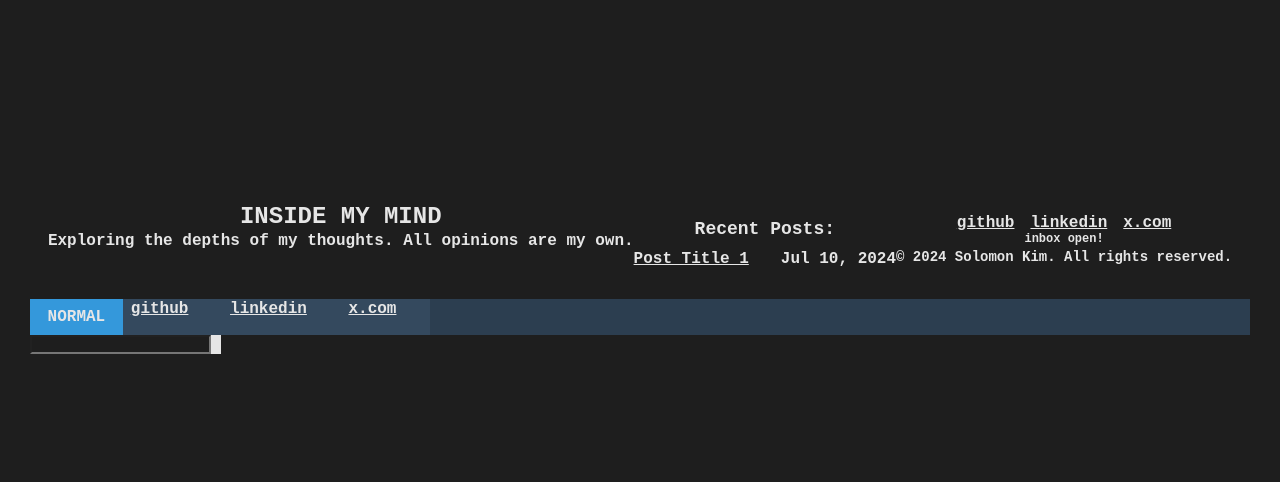
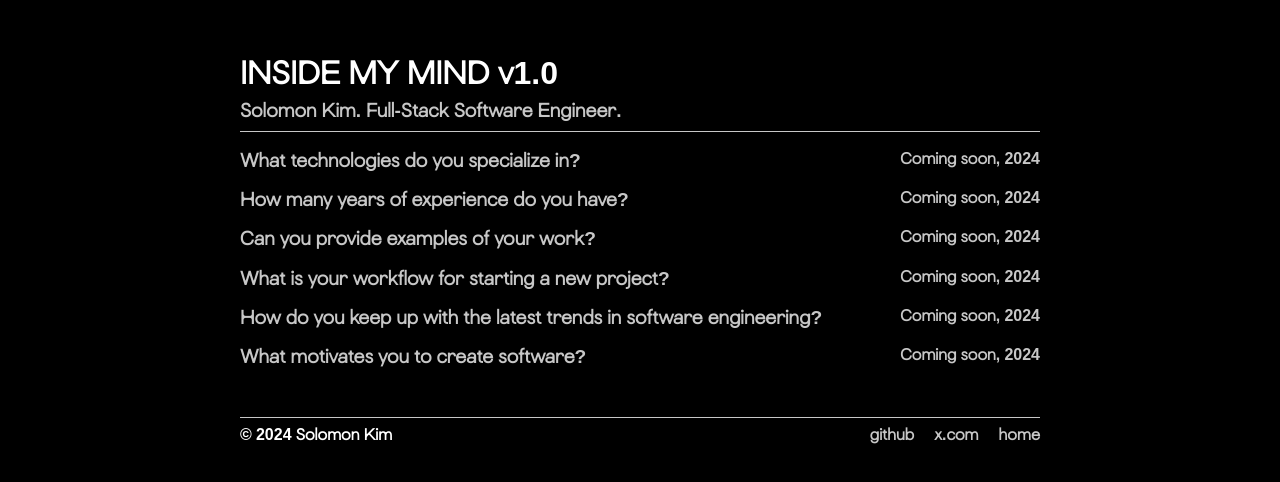
Before and after one commit to solomonjasperkim/solomon.github.io, a website: page inside-my-mind.html in a window 1280 px wide. Shown: the part 148-630 px from the top of the page. Drawn offline with Linux system fonts and the light colour scheme.

Commit message:
Revert inside my mind.

```diff
--- a/inside-my-mind.html
+++ b/inside-my-mind.html
@@ -3,54 +3,50 @@
 <head>
     <meta charset="UTF-8">
     <meta name="viewport" content="width=device-width, initial-scale=1.0">
-    <title>Inside My Mind</title>
-    <link rel="stylesheet" href="styles-inside-my-mind.css">
+    <title>Inside My Mind - Solomon Kim's Portfolio</title>
+    <link rel="stylesheet" href="styles.css">
 </head>
-<body class="terminal-background text-text h-screen flex flex-col justify-center items-center">
-    <div class="container w-full flex flex-col items-center justify-center">
-        <header class="text-center">
-            <p class="font-bold text-2xl">INSIDE MY MIND</p>
-            <p>Exploring the depths of my thoughts. All opinions are my own.</p>
+<body>
+    <div class="inside-my-mind-container">
+        <header class="inside-my-mind-header">
+            <h1>INSIDE MY MIND v1.0</h1>
+            <p>Solomon Kim. Full-Stack Software Engineer.</p>
         </header>
-        <main class="py-8 text-center">
-            <h1 class="font-bold mt-8 mb-2 text-lg visited">Recent Posts:</h1>
-            <ul class="not-prose space-y-4 md:space-y-2">
-                <li class="flex flex-row justify-between hover:bg-opacity-10 hover:bg-text -mx-2 px-2 rounded space-x-8">
-                    <a href="#" class="underline text-blue hover:text-lavender visited:text-mauve">Post Title 1</a>
-                    <div class="text-right">
-                        <time datetime="2024-07-10">Jul 10, 2024</time>
-                    </div>
-                </li>
-                <!-- Add more posts here -->
-            </ul>
+        <main class="inside-my-mind-main">
+            <div class="inside-my-mind-item">
+                <a href="#musing1" class="inside-my-mind-link">What technologies do you specialize in?</a>
+                <span>Coming soon, 2024</span>
+            </div>
+            <div class="inside-my-mind-item">
+                <a href="#musing2" class="inside-my-mind-link">How many years of experience do you have?</a>
+                <span>Coming soon, 2024</span>
+            </div>
+            <div class="inside-my-mind-item">
+                <a href="#musing3" class="inside-my-mind-link">Can you provide examples of your work?</a>
+                <span>Coming soon, 2024</span>
+            </div>
+            <div class="inside-my-mind-item">
+                <a href="#musing4" class="inside-my-mind-link">What is your workflow for starting a new project?</a>
+                <span>Coming soon, 2024</span>
+            </div>
+            <div class="inside-my-mind-item">
+                <a href="#musing5" class="inside-my-mind-link">How do you keep up with the latest trends in software engineering?</a>
+                <span>Coming soon, 2024</span>
+            </div>
+            <div class="inside-my-mind-item">
+                <a href="#musing6" class="inside-my-mind-link">What motivates you to create software?</a>
+                <span>Coming soon, 2024</span>
+            </div>
         </main>
-        <footer class="text-center mt-8">
-            <div class="flex flex-row justify-center space-x-2">
-                <a href="https://github.com/solomonkim98" class="underline text-blue hover:text-lavender visited:text-mauve">github</a>
-                <a href="https://linkedin.com/in/solomonjasperkim" class="underline text-blue hover:text-lavender visited:text-mauve">linkedin</a>
-                <a href="https://x.com/solomonjaskim" class="underline text-blue hover:text-lavender visited:text-mauve">x.com</a>
+        <footer class="inside-my-mind-footer">
+            <p>&copy; 2024 Solomon Kim</p>
+            <div class="social-links">
+                <a href="https://github.com/solomonkim98" target="_blank">github</a>
+                <a href="https://x.com/solomonjaskim" target="_blank">x.com</a>
+                <a href="https://solomonjasperkim.com">home</a>
             </div>
-            <p class="text-xs opacity-30 mt-2">inbox open!</p>
-            <p class="text-sm opacity-50 pt-2">&copy; 2024 Solomon Kim. All rights reserved.</p>
         </footer>
     </div>
-    <div class="hidden sm:block absolute w-full bottom-0">
-        <footer class="w-full bg-crust flex flex-row leading-tight">
-            <span id="status-indicator" class="bg-blue font-bold text-base inline-block leading-tight">&nbsp;NORMAL&nbsp;</span>
-            <div id="project-list" class="flex flex-row bg-surface0 ml-auto">
-                <a href="https://github.com/solomonkim98" class="underline text-blue hover:text-lavender visited:text-mauve">github</a>
-                <span>&nbsp;</span>
-                <a href="https://linkedin.com/in/solomonjasperkim" class="underline text-blue hover:text-lavender visited:text-mauve">linkedin</a>
-                <span>&nbsp;</span>
-                <a href="https://x.com/solomonjaskim" class="underline text-blue hover:text-lavender visited:text-mauve">x.com</a>
-                <span>&nbsp;</span>
-            </div>
-        </footer>
-        <div id="command-line" class="w-full flex flex-row bg-base">
-            <input aria-hidden="true" id="command-line-input" type="text" class="bg-base focus:outline-none active:outline-none cursor-default caret-transparent m-0">
-            <div id="caret" aria-hidden="true" class="bg-text inline-block">&nbsp;</div>
-            <p aria-hidden="true" id="status-text" class="absolute w-full h-full bg-base hidden italic"></p>
-        </div>
-    </div>
+    <script src="src/scripts.js"></script>
 </body>
 </html>
--- a/styles.css
+++ b/styles.css
@@ -300,7 +300,6 @@ body {
     text-align: left;
     max-width: 800px;
     width: 100%;
-    padding: 20px; /* Added padding for better spacing */
 }
 
 .inside-my-mind-header {
@@ -328,7 +327,6 @@ body {
     margin-bottom: 20px;
     display: flex;
     justify-content: space-between;
-    align-items: center; /* Align items center for vertical alignment */
 }
 
 .inside-my-mind-link {
@@ -392,237 +390,3 @@ body {
         margin-top: 10px;
     }
 }
-
-/* General reset and base styles */
-*,
-*:before,
-*:after {
-    box-sizing: border-box;
-    margin: 0;
-    padding: 0;
-}
-
-html, body {
-    height: 100%;
-    font-family: 'CommitMono', monospace, sans-serif;
-    background-color: #0d0d0d;
-    color: #e6e6e6;
-}
-
-body {
-    display: flex;
-    justify-content: center;
-    align-items: center;
-}
-
-.terminal-background {
-    background-color: #1e1e1e;
-}
-
-a {
-    color: inherit;
-    text-decoration: inherit;
-}
-
-a:hover {
-    text-decoration: underline;
-}
-
-/* Specific styles for the 'Inside My Mind' page */
-.text-text {
-    color: #e6e6e6;
-}
-
-.font-bold {
-    font-weight: bold;
-}
-
-.text-2xl {
-    font-size: 1.5rem;
-    line-height: 2rem;
-}
-
-.text-center {
-    text-align: center;
-}
-
-.text-lg {
-    font-size: 1.125rem;
-    line-height: 1.75rem;
-}
-
-.text-sm {
-    font-size: .875rem;
-    line-height: 1.25rem;
-}
-
-.text-xs {
-    font-size: .75rem;
-    line-height: 1rem;
-}
-
-.leading-none {
-    line-height: 1;
-}
-
-.leading-tight {
-    line-height: 1.25;
-}
-
-.p-8 {
-    padding: 2rem;
-}
-
-.py-8 {
-    padding-top: 2rem;
-    padding-bottom: 2rem;
-}
-
-.mb-2 {
-    margin-bottom: .5rem;
-}
-
-.mt-8 {
-    margin-top: 2rem;
-}
-
-.space-y-4 > :not([hidden]) ~ :not([hidden]) {
-    margin-top: 1rem;
-}
-
-.space-y-2 > :not([hidden]) ~ :not([hidden]) {
-    margin-top: .5rem;
-}
-
-.space-x-2 > :not([hidden]) ~ :not([hidden]) {
-    margin-left: .5rem;
-}
-
-.space-x-8 > :not([hidden]) ~ :not([hidden]) {
-    margin-left: 2rem;
-}
-
-.max-w-4xl {
-    max-width: 56rem;
-}
-
-.hover\:bg-opacity-10:hover {
-    background-color: rgba(230, 230, 230, 0.1);
-}
-
-.rounded {
-    border-radius: .25rem;
-}
-
-.underline {
-    text-decoration: underline;
-}
-
-.underline\:text-lavender:hover {
-    color: #b19cd9;
-}
-
-.visited\:text-mauve:visited {
-    color: #e0b0ff;
-}
-
-.bg-blue {
-    background-color: #3498db;
-}
-
-.bg-crust {
-    background-color: #2c3e50;
-}
-
-.bg-surface0 {
-    background-color: #34495e;
-}
-
-.bg-base {
-    background-color: #1e1e1e;
-}
-
-.bg-text {
-    background-color: #e6e6e6;
-}
-
-.flex {
-    display: flex;
-}
-
-.items-center {
-    align-items: center;
-}
-
-.justify-center {
-    justify-content: center;
-}
-
-.justify-between {
-    justify-content: space-between;
-}
-
-.leading-tight {
-    line-height: 1.25;
-}
-
-.hidden {
-    display: none;
-}
-
-.visible {
-    visibility: visible;
-}
-
-.w-full {
-    width: 100%;
-}
-
-.h-full {
-    height: 100%;
-}
-
-.h-screen {
-    height: 100vh;
-}
-
-.m-auto {
-    margin: auto;
-}
-
-.sm\:visible {
-    visibility: visible;
-}
-
-.sm\:hidden {
-    display: none;
-}
-
-@media (min-width: 640px) {
-    .sm\:block {
-        display: block;
-    }
-
-    .sm\:flex {
-        display: flex;
-    }
-}
-
-/* Footer styles */
-#status-indicator {
-    padding: 0.5rem;
-    text-transform: uppercase;
-}
-
-#project-list span,
-#contact-list span {
-    margin: 0 0.5rem;
-}
-
-footer a {
-    margin: 0 0.5rem;
-}
-
-footer a:hover {
-    text-decoration: underline;
-}
```
